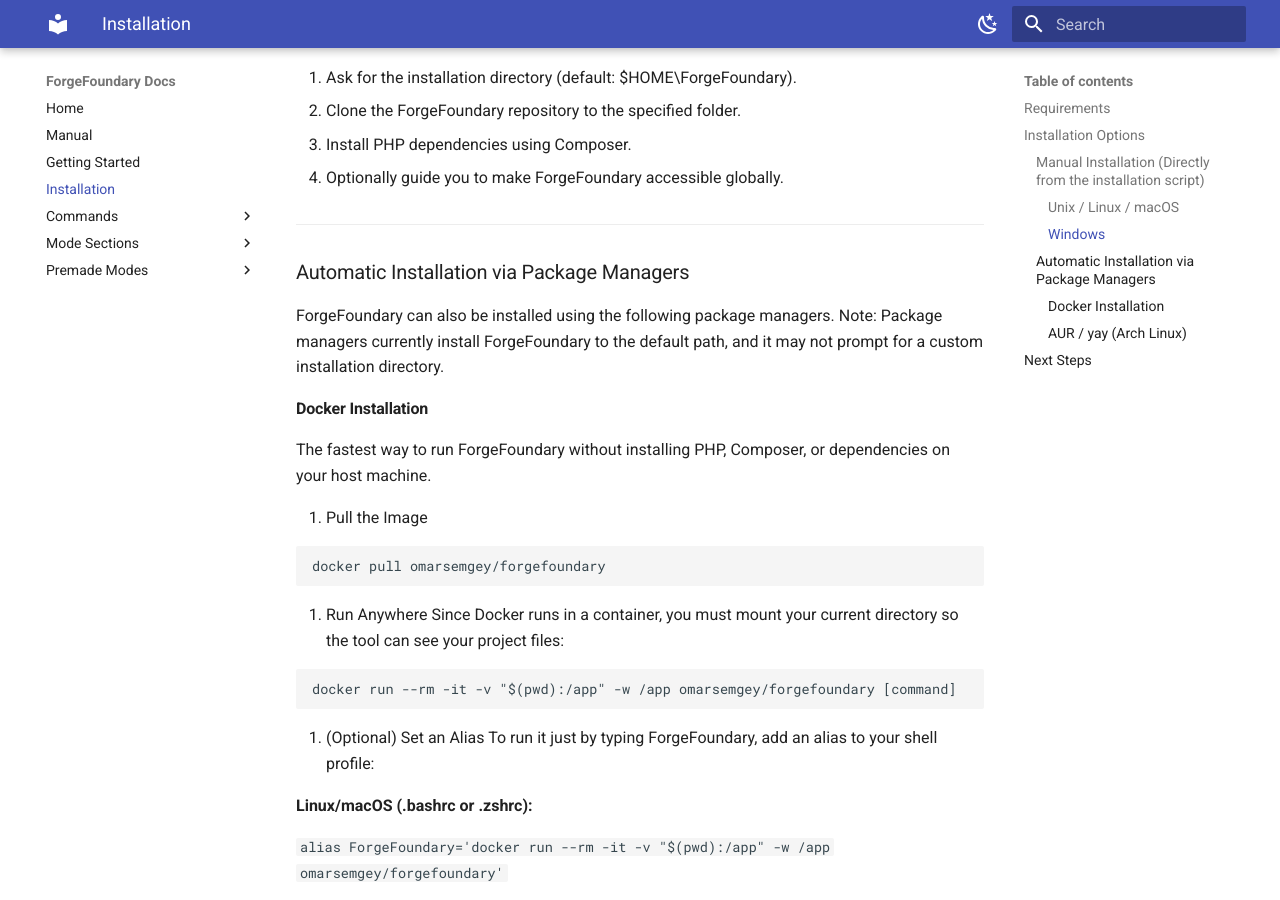
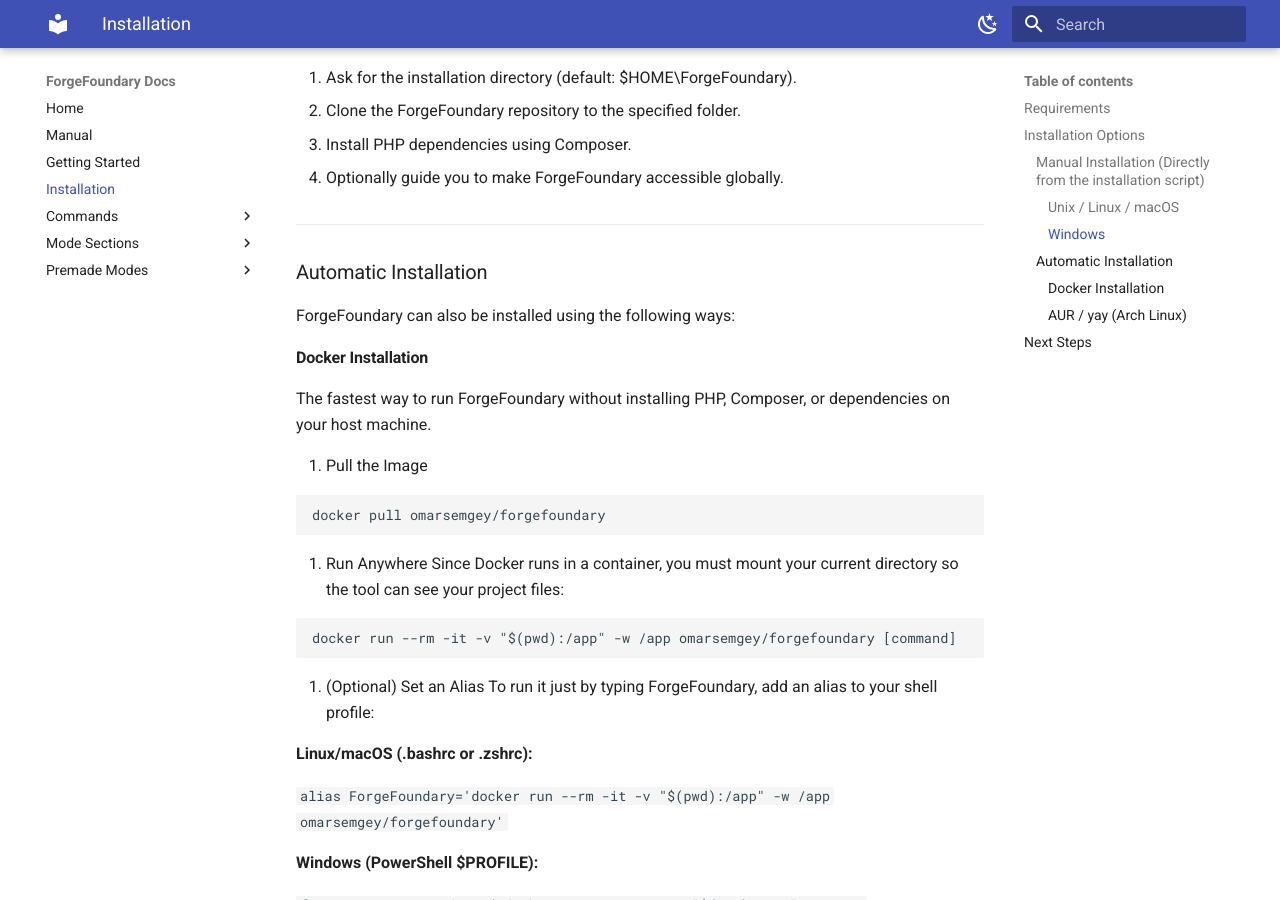
Before and after one commit to omarSemgey/ForgeFoundary, an MkDocs documentation site: the page built from Docs/Installation.md, in a window 1280 px wide and 900 px high, scrolled down 1321 px. Built offline with MkDocs 1.6.1 and Material for MkDocs 9.7.7, drawn with Linux system fonts in a browser that asks for light colours.

Commit message:
Fixing Bugs

```diff
--- a/Docs/Installation.md
+++ b/Docs/Installation.md
@@ -64,9 +64,9 @@ The script will:
 
 ---
 
-### Automatic Installation via Package Managers
+### Automatic Installation
 
-ForgeFoundary can also be installed using the following package managers. Note: Package managers currently install ForgeFoundary to the default path, and it may not prompt for a custom installation directory.
+ForgeFoundary can also be installed using the following ways:
 
 #### **Docker Installation**
 The fastest way to run ForgeFoundary without installing PHP, Composer, or dependencies on your host machine.
```
Also changed, not shown: README.MD (+2 -2 lines).
